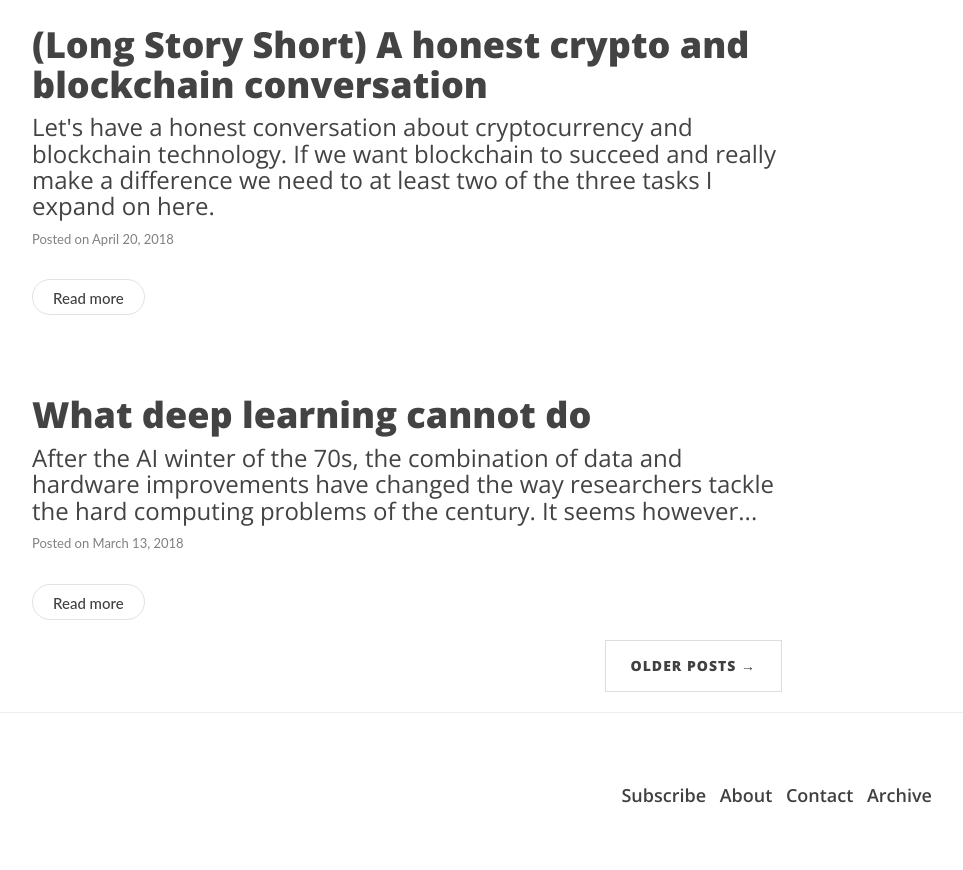
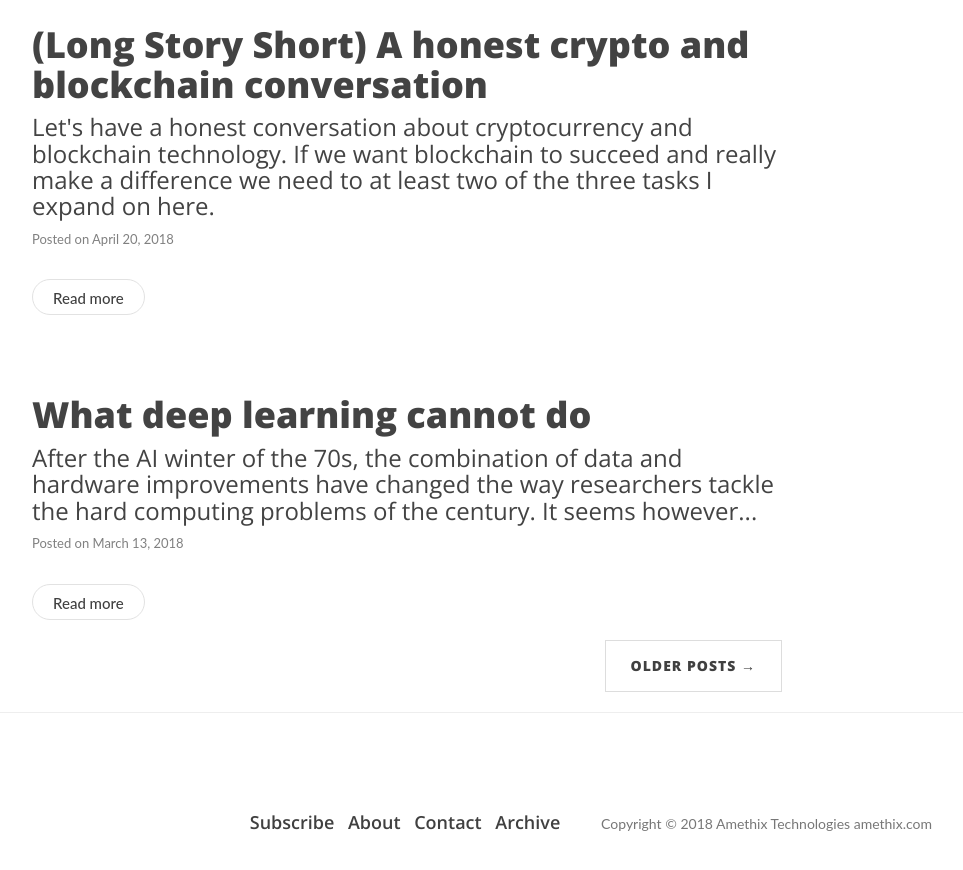
Before and after one commit to fgadaleta/datascienceathome, a Jekyll site: the page built from index.html, in a window 1280 px wide and 900 px high, scrolled down 1520 px. Shown: the top 870 px of the window, without its empty margins (233-1196 px from the left). Built offline with Jekyll 4.4.1, drawn with Linux system fonts in a browser that asks for light colours; nearby versions of some CDN libraries; a script that is not in the unit is left out; the list of posts is cut into pages by our own code.

Commit message:
amethix technologies footer

```diff
--- a/_config.yml
+++ b/_config.yml
@@ -1,7 +1,7 @@
 title: Data Science at Home
 header-img: img/home-bg.jpg
 email: francesco.gadaleta@gmail.com
-copyright_name: datascienceathome.com
+copyright_name: Amethix Technologies
 description: Technology, machine learning and algorithms
 baseurl: ''
 subscribeurl: >-
--- a/_includes/footer.html
+++ b/_includes/footer.html
@@ -4,6 +4,8 @@
   <div class="container">
       <div class="row">
         <ul class="list-inline copyright text-muted" style="float:right;">
+
+
           <li>
             <a href="http://datascienceathome.us9.list-manage1.com/subscribe?u=7df5a060600c0903bedb640c9&id=f350090860">Subscribe</a>
           </li>
@@ -19,80 +21,27 @@
             <li>
               <a href="/archive">Archive</a>
             </li>
-<!--
             <li>
-              Privacy
             </li>
             <li>
-              Terms
             </li>
--->
+
+            <li>
+              <div class="list-inline">
+                  <p class="copyright text-muted"> Copyright &copy; {{ site.time | date: '%Y' }}
+                    {{ site.copyright_name }} amethix.com
+                  </p>
+              </div>
+           </li>
+
           </ul>
         </div>
+
       </div>
+</footer>
 
 
-  <!--
-    <div class="container">
-        <div class="row">
-            <div class="col-lg-8 col-lg-offset-2 col-md-10 col-md-offset-1">
-                <ul class="list-inline text-center">
-                    <li>
-                        <a href="{{ "/feed.xml" | prepend: site.baseurl }}">
-                            <span class="fa-stack fa-lg">
-                                <i class="fa fa-circle fa-stack-2x"></i>
-                                <i class="fa fa-rss fa-stack-1x fa-inverse"></i>
-                            </span>
-                        </a>
-                    </li>
-                    {% if site.twitter_username %}
-                    <li>
-                        <a href="https://twitter.com/{{ site.twitter_username }}">
-                            <span class="fa-stack fa-lg">
-                                <i class="fa fa-circle fa-stack-2x"></i>
-                                <i class="fa fa-twitter fa-stack-1x fa-inverse"></i>
-                            </span>
-                        </a>
-                    </li>
-                    {% endif %}
-                    {% if site.facebook_username %}
-                    <li>
-                        <a href="https://www.facebook.com/{{ site.facebook_username }}">
-                            <span class="fa-stack fa-lg">
-                                <i class="fa fa-circle fa-stack-2x"></i>
-                                <i class="fa fa-facebook fa-stack-1x fa-inverse"></i>
-                            </span>
-                        </a>
-                    </li>
-                    {% endif %}
-                    {% if site.github_username %}
-                    <li>
-                        <a href="https://github.com/{{ site.github_username }}">
-                            <span class="fa-stack fa-lg">
-                                <i class="fa fa-circle fa-stack-2x"></i>
-                                <i class="fa fa-github fa-stack-1x fa-inverse"></i>
-                            </span>
-                        </a>
-                    </li>
-                    {% endif %}
-                    {% if site.email_username %}
-                    <li>
-                        <a href="mailto:{{ site.email_username }}">
-                            <span class="fa-stack fa-lg">
-                                <i class="fa fa-circle fa-stack-2x"></i>
-                                <i class="fa fa-envelope fa-stack-1x fa-inverse"></i>
-                            </span>
-                        </a>
-                    </li>
-                    {% endif %}
-                </ul>
-                <p class="copyright text-muted"> &copy; {{ site.time | date: '%Y' }} {{ site.copyright_name }} </p>
-            </div>
-        </div>
-    </div>
-  -->
 
-</footer>
 </div>
 <!-- jQuery -->
 <script src="{{ "/js/jquery.min.js " | prepend: site.baseurl }}"></script>
```
